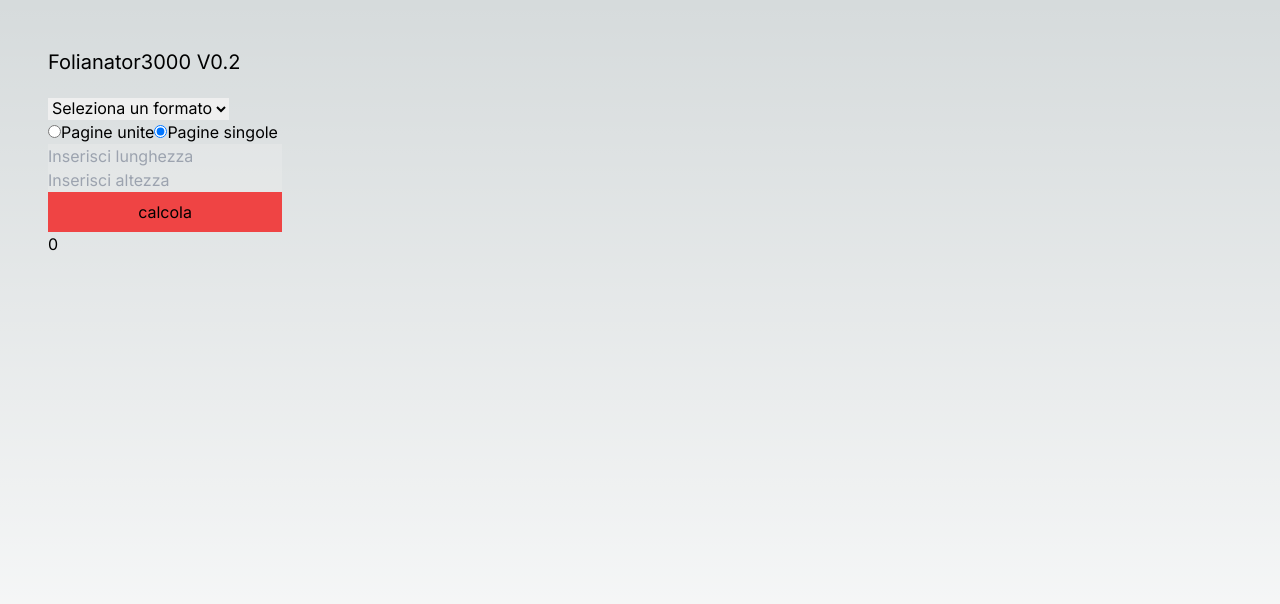
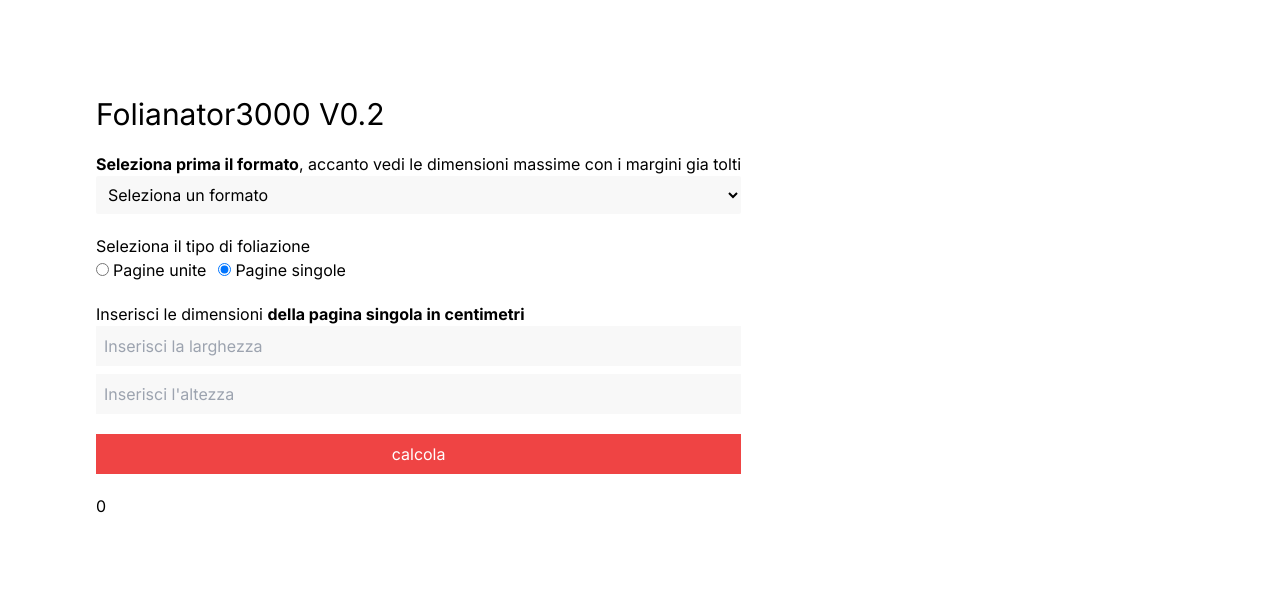
Before and after one commit to Pippoide/Foliazione-Automatica, a Next.js app: page / in a window 1280 px wide. Shown: the top 604 px of the page. Built offline with nearby package versions, Linux system fonts and the light colour scheme.

Commit message:
Update GUI
Un po de css

```diff
--- a/src/app/page.js
+++ b/src/app/page.js
@@ -30,10 +30,12 @@ export default function Home() {
 
   const handleFormatChange = (e) => {
     setSelectedFormat(e.target.value);
-    console.log(e.target.value)
+    if (e.target.value) {
       var dimensioni = formats.find(format => format.label.trim() === e.target.value.trim())
       setFormatWidth(dimensioni.width);
       setFormatHeight(dimensioni.height);
+    }
+
   };
 
   useEffect(() => {
@@ -65,9 +67,9 @@ export default function Home() {
     var heightProvvisorio;
     var widthProvvisorio;
     if (doubleface) {
-      widthProvvisorio=width*2;
+      widthProvvisorio = width * 2;
     }
-    else{
+    else {
       widthProvvisorio = width;
     }
     var column = Math.floor(formatWidth / widthProvvisorio)
@@ -99,113 +101,18 @@ export default function Home() {
     setColumnDefinitive(column)
   }
 
-  /*
-   const cal = (format, pagX, pagY) => {
-     const marginAll = 2; // 2cm per altezza e lunghezza del formatto del tipografo da rimuovere per lasciare 1cm di bordo ovonque
-     const marginPage = 0.5;
-     let newTypeX, newTypeY; // NewTypeX/Y = lunghezza/altezza del formatto del tipografo provissorio, le effettive variabili sono typeX/Y
+  return (
+    <div className="w-screen min-h-screen h-full p-12 md:p-24 flex flex-col justify-start items-start bg-white">
+      <main className="  flex flex-col">
 
-     // Rimozione margine base 1cm a tutti è salvataggio delle dimensioni effettive nelle variabili di controllo
-     setTypeX(prevTypeX => newTypeX - marginAll);
-     setTypeY(prevTypeY => newTypeY - marginAll);
+        <h1 className="text-3xl mb-5">Folianator3000 V0.2</h1>
+        <div className="flex flex-col w-full space-y-5">
 
-     //controllo del lato più lungo per rimuovere un ulterio centimetro per avere un lato da 2cm [1,1,1,2]
-     if (typeX > typeY) {
-       setTypeX(prevTypeX => prevTypeX - 1)
-     }
-     else {
-       setTypeY(prevTypeY => prevTypeY - 1)
-     }
-     //------------------Calcolo Colonne e Margine
-     // Si lavora considerando margini e tutto su solo una riga e una colonna per poi fare
-     // una moltpiblicazione base x altezza per ottenere il totale
-     //
-
-     var col = Math.floor(typeX / pagX)
-     do {
-       var checkMargin = false
-       const restoCol = typeX % pagX //calcolo del resto
-       alert(restoCol)
-       if (col == 1) {
-
-       }
-       else {
-         if (restoCol > (marginPage * (col - 1))) {
-           setScartoX(restoCol - (marginPage * (col - 1)))
-         }
-         else {
-           alert("errore")
-         }
-       }
-
-
-
-     } while (false)
-
-     // Calcolo quante colonne sono presenti nel folgio
-
-     var resCol = Math.floor(newTypeX / pagX);
-     do{
-       var check = false
-       const restoCol = newTypeX % pagX; // senza considerare i margini fra le pagine si vede quante volte entrano le pagine in orrizontale, quindi le colonne
-       console.log(resCol,"resto:" + restoCol, "\n margine tra le pagine : " + marginPage*(resCol-1))
-       setScartoX(restoCol-(marginPage*(resCol-1))) // per calcolare lo scarto orrizonatle, facciamo il resto senza margine - (0,5cm * il numero delle colonne che entrano -1) = cosi avremmo lo scarto effettivo, considerano il margine di 0,5 fra le pagine, il -1 è dovuto che l'ultima pagina non ha un margine da rispettare con qualcuno
-
-     if (restoCol >= (marginPage*(resCol-1))){
-       console.log("c'entra con il margine");
-       setCol(resCol);
-       check = true;
-     }else{
-       console.log("non c'entra con il margine da 0.5")
-       resCol--;
-       console.log("è stata rimmosa una colonna")
-       return 0;
-     }
-   }while(!check );
-
-     // Calcolo delle righe Asse Y
-     var resRow = Math.floor(newTypeY / pagY); //6
-     do{
-     var check = false
-     var restoRow = newTypeY % pagY; //2cm
-     console.log(resRow,"resto:" + restoRow, "\n margine tra le pagine : " + marginPage*(resRow-1)) //2.5
-     setScartoY(restoRow-(marginPage*(resRow-1))) //-0,5
-
-     if (restoRow >= (marginPage*(resRow-1))){
-       console.log("c'entra con il margine");
-       setRow(resRow)
-       check = true;
-     }else{
-       console.log("non c'entra con il margine da 0.5")
-       resRow--
-       console.log("è stata rimmosa una riga")
-     }
-
-     }while(!check );
-
-
-     const marginHand = 1;
-     // Dopo che lo stato è stato effettivamente aggiornato, esegui checkIndicatore
-     if(scartoX > 1 || scartoY > 1){
-       console.log("errore manca margine finale per il braccio")
-     }
-     else{
-       if(typeX>typeY){
-         setTypeX(x=>x-marginHand)
-       }
-       else{
-         setTypeY(x=>x-marginHand)
-       }
-     }
-     **/
-
-
-  return (
-    <main className="w-screen min-h-screen p-12">
-      <h1 className="text-xl mb-5">Folianator3000 V0.2</h1>
-      <div className="flex flex-col w-min">
-        <label>
+          {/** label selection format */}
+          <label className="w-full flex flex-col">
+            <p><b>Seleziona prima il formato</b>, accanto vedi le dimensioni massime con i margini gia tolti</p>
             <select
+              className="w-full bg-[#f8f8f8] text-black p-2 rounded-sm"
               value={selectedFormat}
               onChange={handleFormatChange}
               required
@@ -217,60 +124,74 @@ export default function Home() {
                 </option>
               ))}
             </select>
-          <label>
-            <div>
-              <label>
+          </label>
+
+          {/** label radio */}
+          <label className="w-full flex flex-col">
+            <p>Seleziona il tipo di foliazione</p>
+            <div className="flex space-x-3">
+              <label className="space-x-1">
                 <input
                   type="radio"
                   value="true"
                   checked={doubleface === true}
                   onChange={handleChangeDoubleFace}
                 />
-                Pagine unite
+                <span>Pagine unite</span>
               </label>
-              <label>
+              <label className="space-x-1">
                 <input
                   type="radio"
                   value="false"
                   checked={doubleface === false}
                   onChange={handleChangeDoubleFace}
                 />
-                Pagine singole
+                <span>Pagine singole</span>
+              </label>
+            </div>
           </label>
 
-            </div>
-          </label>
-        </label>
+          {/**Label input */}
+          <label className="flex flex-col">
+            <p>Inserisci le dimensioni <b>della pagina singola in centimetri</b> </p>
+            <div className="flex flex-col space-y-2">
               <input
+                className="p-2 bg-[#f8f8f8]"
                 type="number"
                 value={width}
                 disabled={!selectedFormat}
-          placeholder="Inserisci lunghezza"
+                placeholder="Inserisci la larghezza"
                 onChange={(e) => verifyInput(e.target.value, true)}
               ></input>
-
               <input
+                className="p-2 bg-[#f8f8f8]"
                 type="number"
                 value={height}
                 disabled={!selectedFormat}
-          placeholder="Inserisci altezza"
+                placeholder="Inserisci l'altezza"
                 onChange={(e) => verifyInput(e.target.value, false)}
               ></input>
+            </div>
+
+          </label>
 
           {/**Cal (Tipo di formato, Lunghezza X del nostro foglio, Altezza Y del nostro foglio) */}
-        <button type="onsubmit" onClick={() => calculate()} className="p-2 bg-red-500"> calcola</button>
+          <button type="onsubmit" onClick={() => calculate()} className="p-2 bg-red-500 text-white"> calcola</button>
           <div>
             {rowDefinitive && columnDefinitive && restoFoglioHeight && restoFoglioWidth &&
               <p>
                 Colonne = {columnDefinitive} <br></br>
                 Righe = {rowDefinitive}<br></br>
-              Pagine = {rowDefinitive*columnDefinitive} <br></br>
-              Resto = {restoFoglioHeight*restoFoglioWidth} in cm^2
+                Pagine = {rowDefinitive * columnDefinitive} <br></br>
+                Resto = {restoFoglioHeight * restoFoglioWidth} in cm^2
               </p>
             }
           </div>
         </div>
-    </main>
+      </main >
+    </div>
+
+
   );
 
 }
```
Lines whose indentation alone changed are shown as unchanged.
